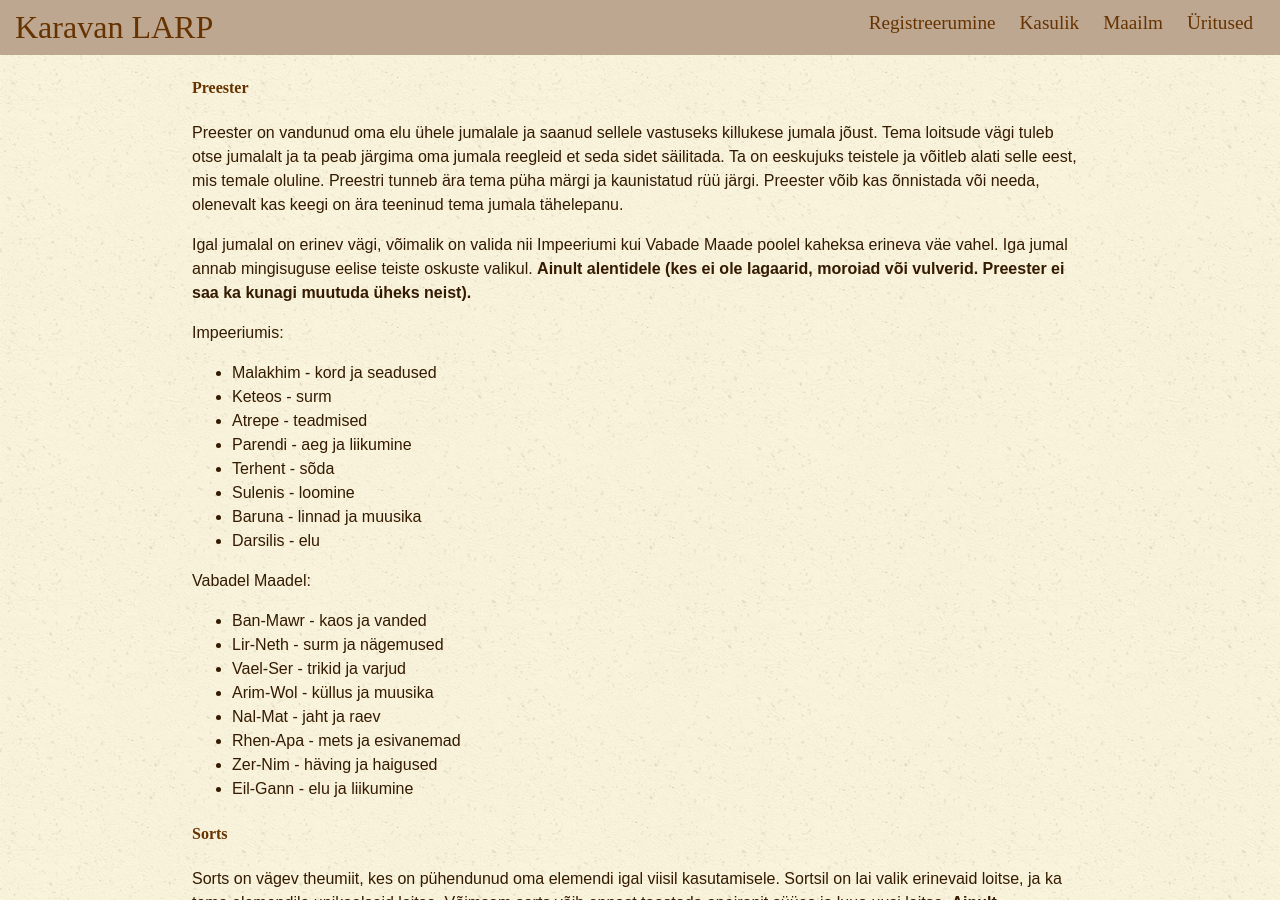
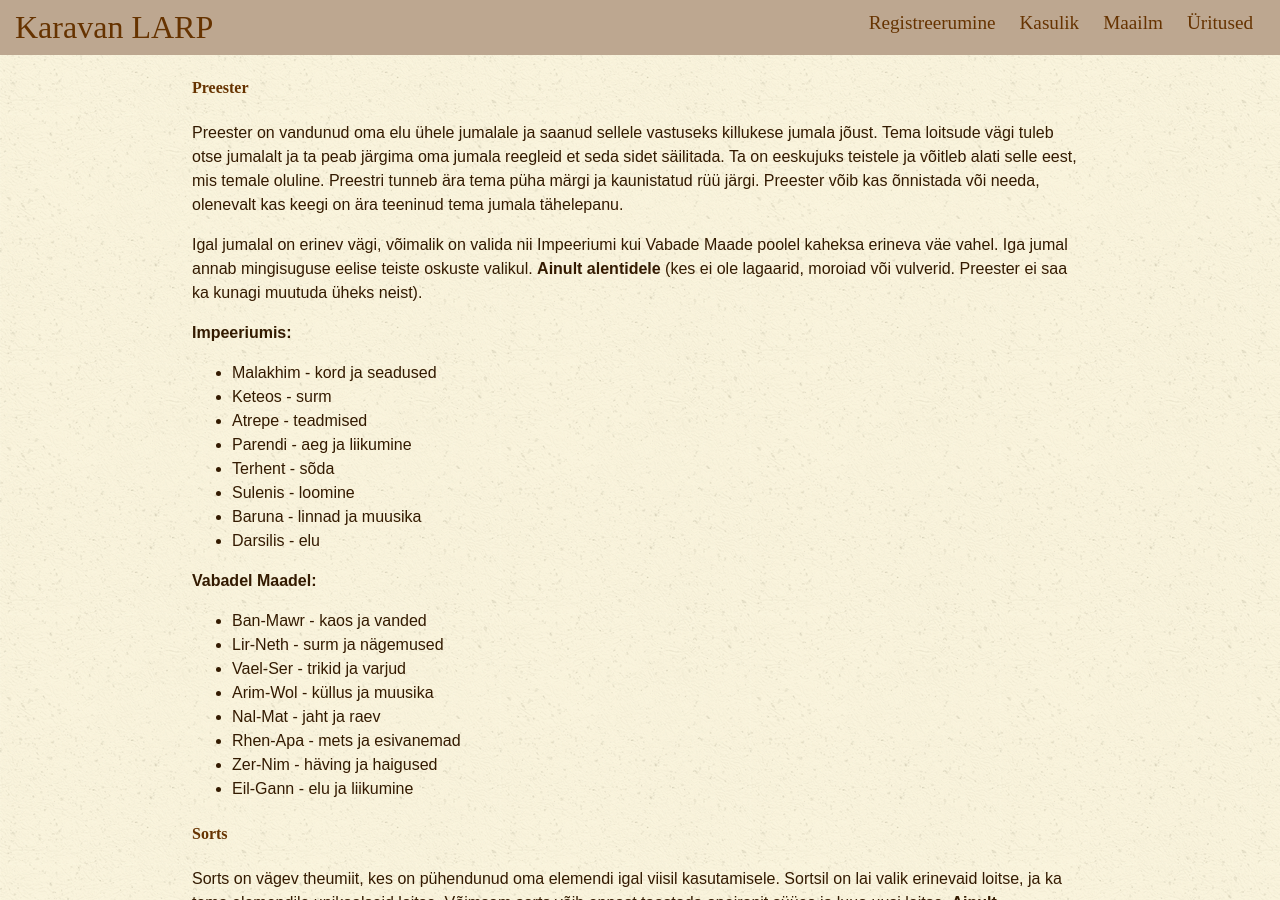
Before and after one commit to karavanlarp/karavanlarp.github.io, a Jekyll site: the page built from est/useful/characterrules.md, in a window 1280 px wide and 900 px high, scrolled down 2136 px. Built offline with Jekyll 4.4.1, drawn with Linux system fonts in a browser that asks for light colours; some web fonts are replaced; some of the changed text lies outside the part shown.

Commit message:
tegelasreeglid text fix

```diff
--- a/est/useful/characterrules.md
+++ b/est/useful/characterrules.md
@@ -4,7 +4,7 @@
 ---
 ## Karavan LARP reeglid
 
-_Versioon: EELVAADE
+Versioon: EELVAADE
 
 (GM-tiim tegeleb veel reeglite koostamisega. Reeglite eelvaate eesmärk on anda lühike tutvustus, millised võiksid välja näha valminud reeglid. GM-tiim jätab endale õiguse muuta eelvaates olevaid oskusi. Täielikud reeglid tulevad üles augusti sees.)_
 
@@ -60,9 +60,9 @@
 * Relvade kasutamine - Relva kasutamise algtõed on avatud kõigile.
 * Sepakunst - Sepp võib parandada relvi, turviseid või ka isegi theumiitide kesti.
 
-Kelm
+#### Kelm
 
-#### Kelm on mitte küll alati aga tihti seaduse varjupoolel tegutsev varjudes kõndija. Ta oskab liikuda vaikselt ja sisse pääseda kohtadesse võtmeteta. Samuti on ta osav leidma ja kahjutuks tegema lõkse. **Avatud nii alentidele kui theumiitidele.**
+Kelm on mitte küll alati aga tihti seaduse varjupoolel tegutsev varjudes kõndija. Ta oskab liikuda vaikselt ja sisse pääseda kohtadesse võtmeteta. Samuti on ta osav leidma ja kahjutuks tegema lõkse. **Avatud nii alentidele kui theumiitidele.**
 
 Impeeriumis võib kelm olla pearahakütt või varas, kes vabastab teatud isikuid nende varadest ja neid mustal turul müüb. Vabadel Maadel on ta ehk skaut või varjudes liikuja, kes täidab pealiku käsku. On olemas ka selliseid theumiite, kes eelistavad panna oma võimeid isikliku kasu heaks tööle.
 
@@ -89,7 +89,7 @@
 * Baruna - linnad ja muusika
 * Darsilis - elu
 
-Vabadel Maadel:
+**Vabadel Maadel:**
 
 * Ban-Mawr - kaos ja vanded
 * Lir-Neth - surm ja nägemused
```
Also changed, not shown: other parts of est/useful/characterrules.md (+2 -2 lines).
